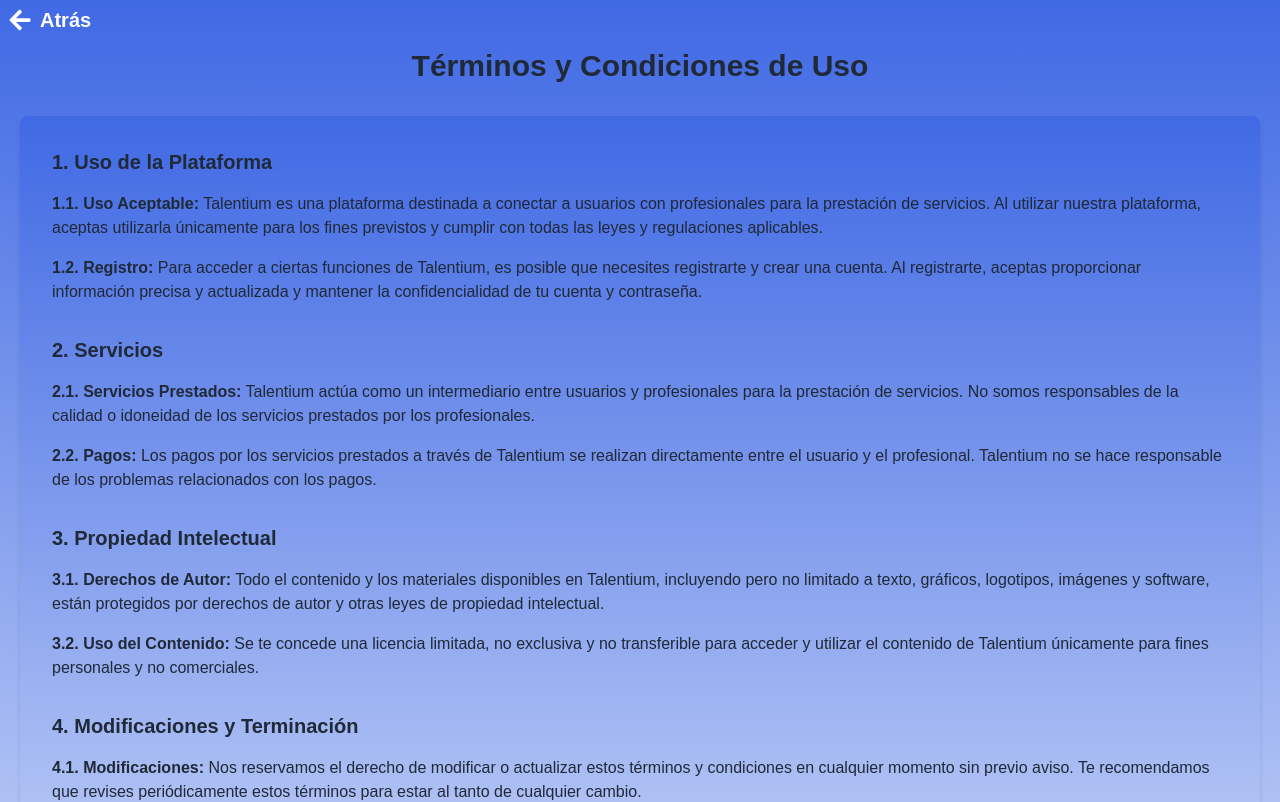
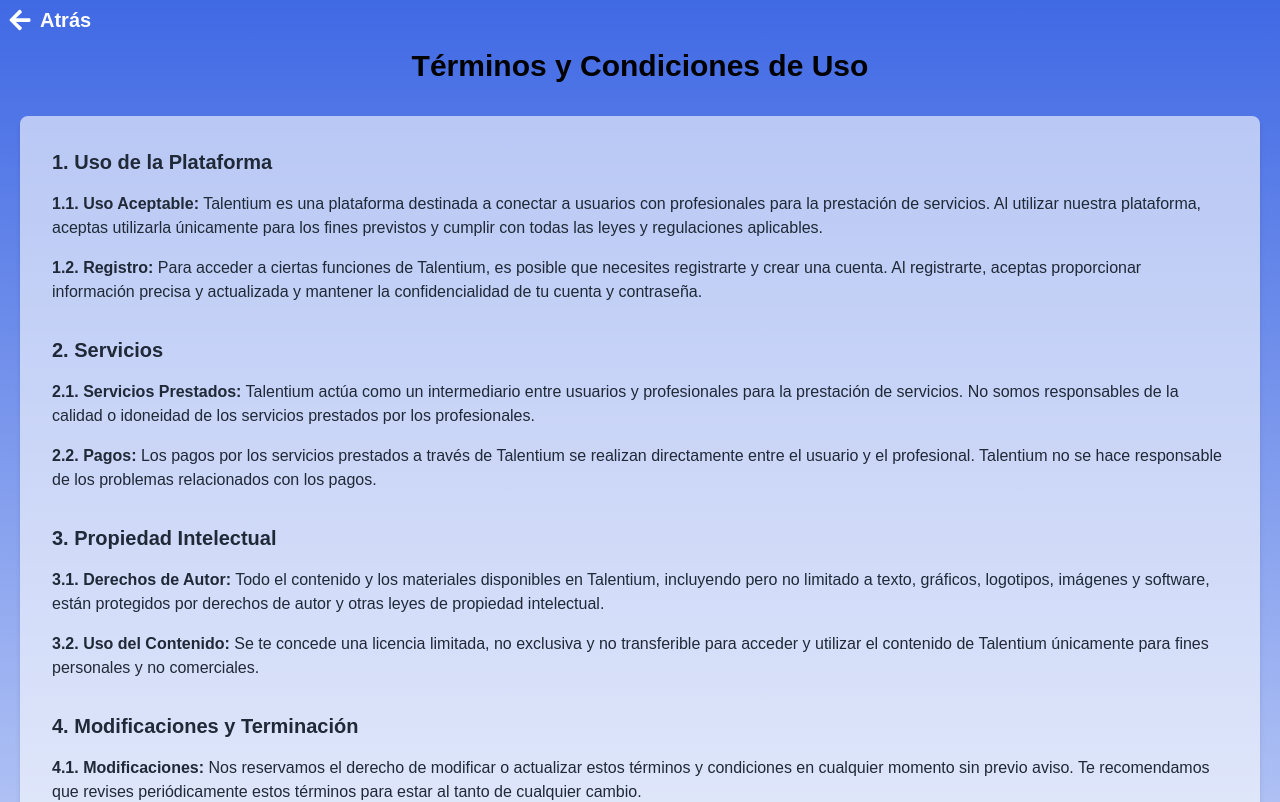
Before and after one commit to nicolemos/Talentium, a React (Vite) app in the folder FrontEnd/talentium-mvp/: page /terminos-y-condiciones in a window 1280 px wide. Shown: the top 802 px of the page. Built offline with nearby package versions, Linux system fonts and the light colour scheme.

Commit message:
add colo bg

```diff
--- a/FrontEnd/talentium-mvp/src/screens/TermsAndConditionPage.tsx
+++ b/FrontEnd/talentium-mvp/src/screens/TermsAndConditionPage.tsx
@@ -22,11 +22,11 @@
                         Atrás
                     </CustomButton>
                 </div>
-                <h1 className='mb-8 text-center text-3xl font-bold text-gray-800'>
+                <h1 className='mb-8 text-center text-3xl font-bold text-black'>
                     Términos y Condiciones de Uso
                 </h1>
 
-                <div className='rounded-lg bg-gradient-to-b from-royal-blue-500 to-royal-blue-100 p-8 text-gray-800 shadow-md'>
+                <div className='rounded-lg bg-white/60  p-8 text-gray-800 shadow-md'>
                     <h2 className='mb-4 text-xl font-bold'>
                         1. Uso de la Plataforma
                     </h2>
```
